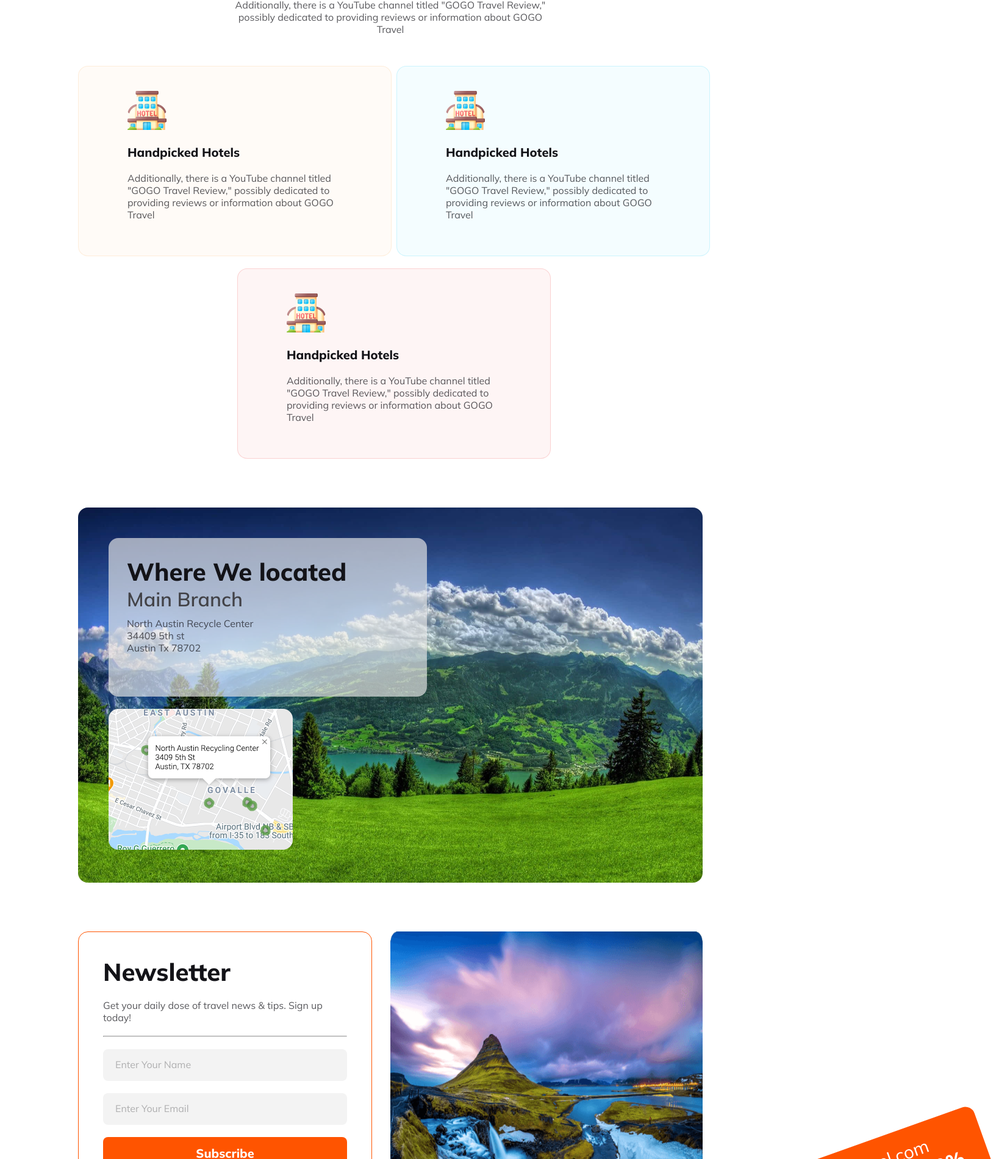
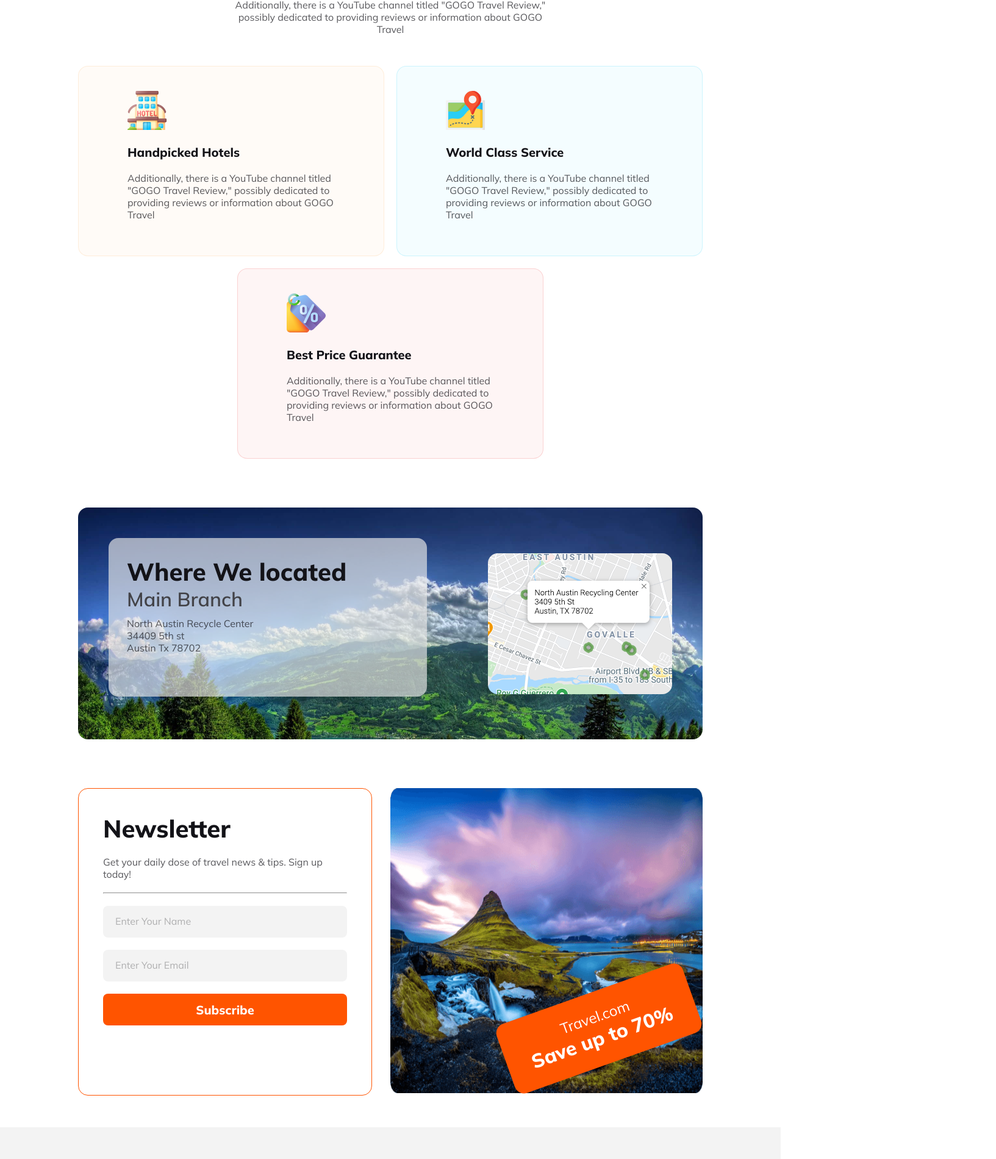
Before and after one commit to hasanposh/Assignment-2-Travel, a plain HTML site: page index.html in a window 1280 px wide. Shown: the part 2780-4680 px from the top of the page at 61% size, 1633 px wide, since content can reach past the window. Drawn offline with nearby package versions, Linux system fonts and the light colour scheme.

Commit message:
complete wwith some fixes

```diff
--- a/index.html
+++ b/index.html
@@ -146,8 +146,8 @@
             </p>
           </div>
           <div class="choose-card-2">
-            <img src="Images/hotel 1.svg" alt="" />
-            <p class="card-header">Handpicked Hotels</p>
+            <img src="Images/map 1.svg" alt="" />
+            <p class="card-header">World Class Service</p>
             <p class="description-text">
               Additionally, there is a YouTube channel titled "GOGO Travel
               Review," possibly dedicated to providing reviews or information
@@ -155,8 +155,8 @@
             </p>
           </div>
           <div class="choose-card-3">
-            <img src="Images/hotel 1.svg" alt="" />
-            <p class="card-header">Handpicked Hotels</p>
+            <img src="Images/price-tag 1.svg" alt="" />
+            <p class="card-header">Best Price Guarantee</p>
             <p class="description-text">
               Additionally, there is a YouTube channel titled "GOGO Travel
               Review," possibly dedicated to providing reviews or information
--- a/styles/styles.css
+++ b/styles/styles.css
@@ -278,7 +278,6 @@ main {
   border: 1px solid rgba(251, 181, 99, 0.2);
   background: rgba(251, 181, 99, 0.05);
   grid-column: 1 / span 2;
-  width: 90%;
   height: 250px;
   margin: 0 auto;
   padding: 30px;
@@ -288,7 +287,6 @@ main {
   border: 1px solid rgba(41, 206, 246, 0.2);
   background: rgba(41, 206, 246, 0.05);
   grid-column: 3 / span 2;
-  width: 90%;
   height: 250px;
   margin: 0 auto;
   padding: 30px;
@@ -299,14 +297,19 @@ main {
   background: rgba(233, 68, 68, 0.05);
   grid-column: 2 / span 2;
   grid-row: 2;
-  width: 90%;
   height: 250px;
   margin: 0 auto;
   padding: 30px;
 }
 
 /* new section styles  */
-
+.main-branch{
+    display: flex;
+    flex-direction: row;
+    align-content: stretch;
+    align-items: center;
+    justify-content: space-between;
+}
 .branch-name {
   color: #424247;
   font-size: 2rem;
@@ -342,7 +345,6 @@ main {
 .sub-container {
   display: flex;
   gap: 30px;
-  height: 500px;
 }
 .sub-content > * {
   margin-bottom: 20px;
@@ -384,6 +386,8 @@ main {
 .sub-img-container {
   flex: 70%;
   border-radius: 16px;
+  position: relative;
+
 }
 
 .sub-img-container img {
@@ -397,22 +401,31 @@ main {
   transform: rotate(-19.628deg);
   background-color: #ff5400;
   border-radius: 16px;
-  position: relative;
-  bottom: 170px;
-  left: 658px;
+  position: absolute;
+  right: 8px;
+  bottom: 50px;
+  display: flex;
+  justify-content: center;
+  align-items: center;
+  flex-direction: column;
 }
 
 .sticker-name {
   color: #fff;
   text-align: center;
-  font-size: 1.85rem;
+  font-family: Mulish;
+  font-size: 24px;
+  font-style: normal;
   font-weight: 400;
-  padding-top: 20px;
+  line-height: normal;
 }
 .save-sticker {
   color: #fff;
-  font-size: 2rem;
+  font-family: Mulish;
+  font-size: 32px;
+  font-style: normal;
   font-weight: 800;
+  line-height: normal;
   text-align: center;
 }
 /* footer styles */
@@ -554,9 +567,10 @@ footer hr {
     grid-column: 1 / span 1;
     grid-row: 3 / span 1;
   }
-
+  .main-branch{
+    flex-direction: column;
+  }
   .new-section {
-    width: 100%;
     padding: 15px;
   }
   .new-section-card {
@@ -581,6 +595,22 @@ footer hr {
     width: 100%;
     height: 100%;
   }
+  .sticker-container {
+    width: 214.023px;
+    height: 79.268px;
+    transform: rotate(-19.628deg);
+    background-color: #ff5400;
+    border-radius: 16px;
+    position: absolute;
+    right: 5px;
+    bottom: 35px;
+  }
+  .sticker-name {
+    font-size: 15.854px;
+  }
+  .save-sticker {
+    font-size: 21.138px;
+  }
   .footer-logo {
     padding-top: 50px;
   }
```
